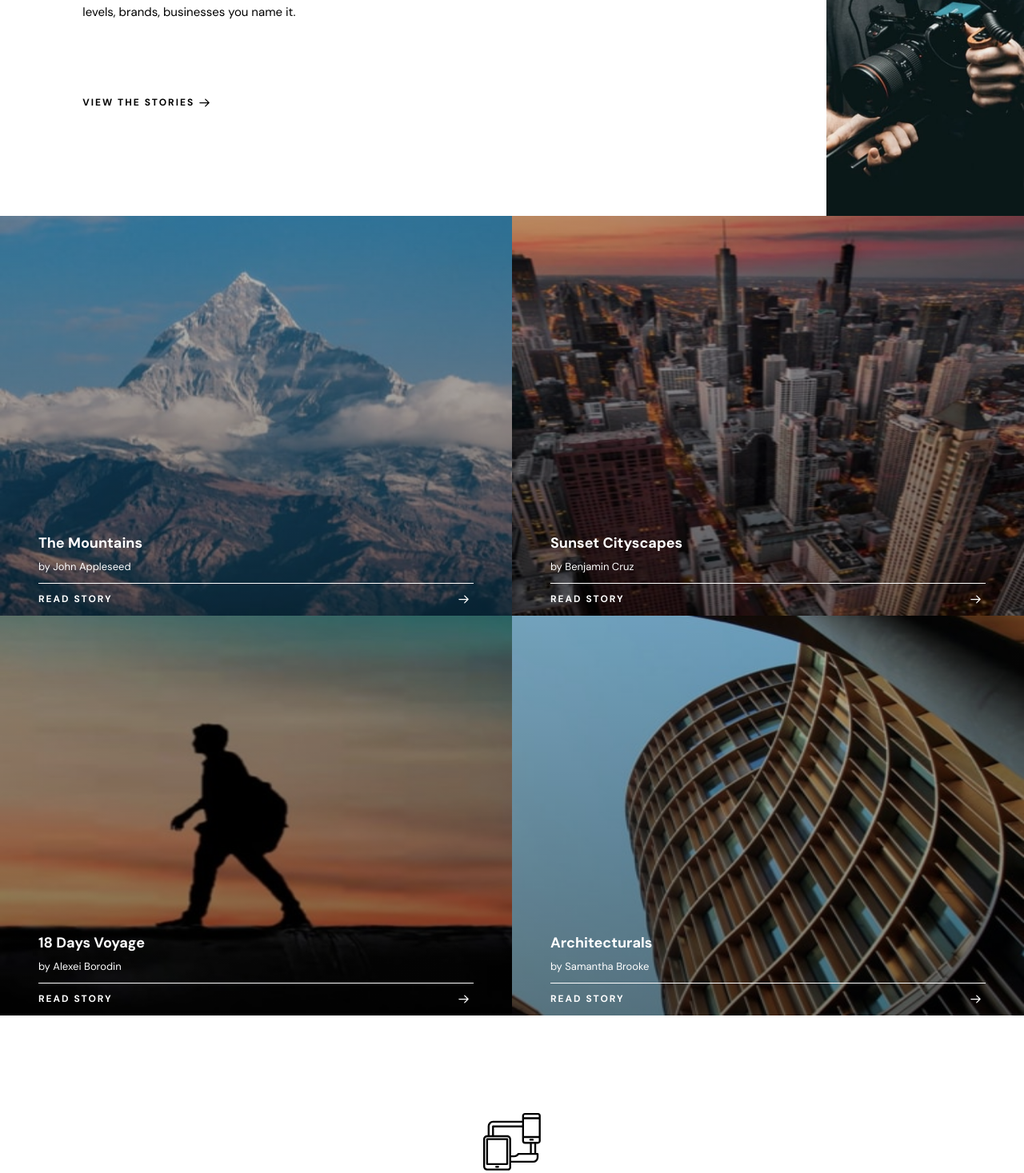
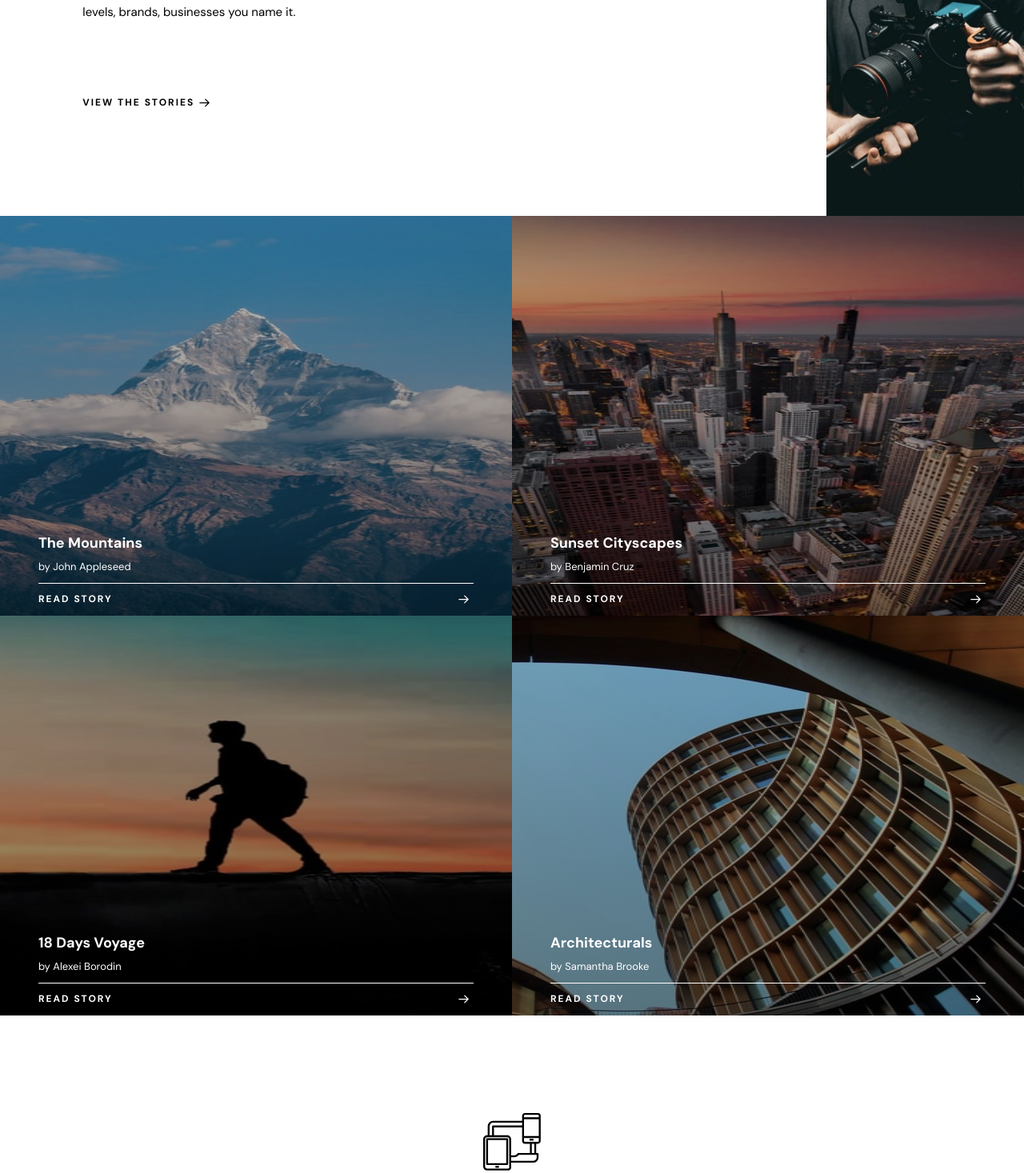
Before and after one commit to chungleee/photosnap, a Next.js app: page / in a window 1280 px wide. Shown: the part 1477-2944 px from the top of the page at 80% size. Built offline with nearby package versions, Linux system fonts and the light colour scheme.

Commit message:
fix key name

```diff
--- a/data/homeData.js
+++ b/data/homeData.js
@@ -8,7 +8,7 @@ export const featuredStories = [
 	{
 		images: {
 			mobile: '/assets/stories/mobile/mountains.jpg',
-			tablet: '/assets/stories/desktop/mountains.jpg',
+			desktop: '/assets/stories/desktop/mountains.jpg',
 		},
 		title: 'The Mountains',
 		author: 'John Appleseed',
@@ -16,7 +16,7 @@ export const featuredStories = [
 	{
 		images: {
 			mobile: '/assets/stories/mobile/cityscapes.jpg',
-			tablet: '/assets/stories/desktop/cityscapes.jpg',
+			desktop: '/assets/stories/desktop/cityscapes.jpg',
 		},
 		title: 'Sunset Cityscapes',
 		author: 'Benjamin Cruz',
@@ -24,7 +24,7 @@ export const featuredStories = [
 	{
 		images: {
 			mobile: '/assets/stories/mobile/18-days-voyage.jpg',
-			tablet: '/assets/stories/desktop/18-days-voyage.jpg',
+			desktop: '/assets/stories/desktop/18-days-voyage.jpg',
 		},
 		title: '18 Days Voyage',
 		author: 'Alexei Borodin',
@@ -32,7 +32,7 @@ export const featuredStories = [
 	{
 		images: {
 			mobile: '/assets/stories/mobile/architecturals.jpg',
-			tablet: '/assets/stories/desktop/architecturals.jpg',
+			desktop: '/assets/stories/desktop/architecturals.jpg',
 		},
 		title: 'Architecturals',
 		author: 'Samantha Brooke ',
```
